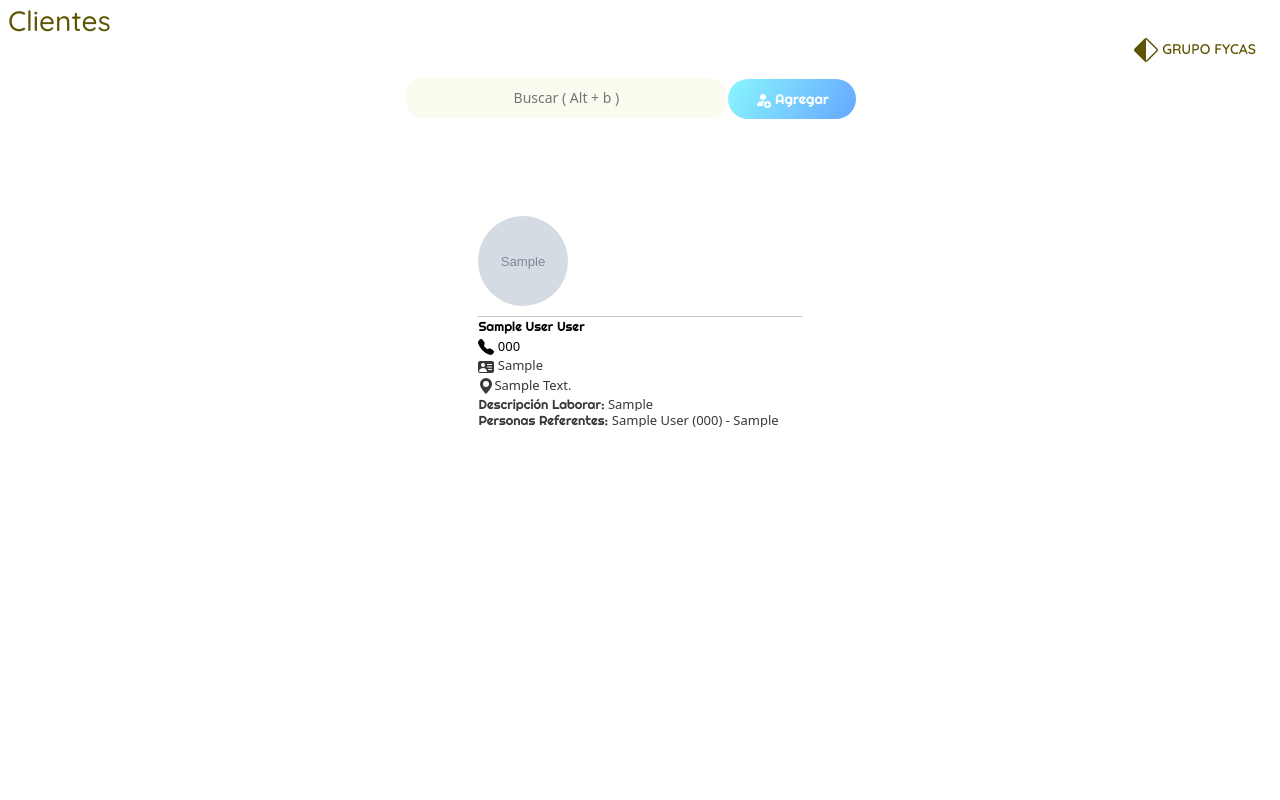
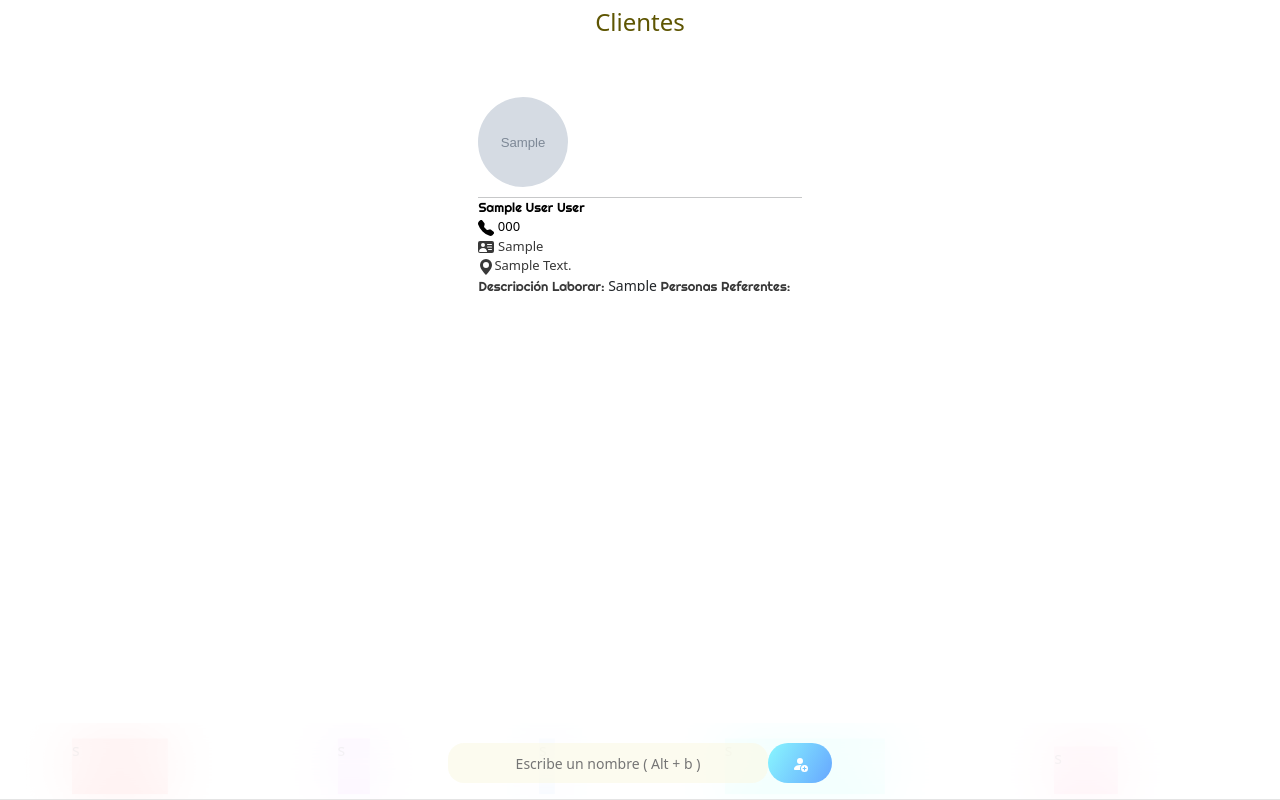
Before and after one commit to one-wandy/DevWandy, a Django app: page /list-customer in a window 1280 px wide. Run offline with Django 5.2, Linux system fonts and the light colour scheme; tables that the repository leaves empty hold one stand-in row (values such as "Sample post"); grey boxes marked "Sample" are stand-in pictures; some web fonts are replaced.

Commit message:
Mejoras de interfaz de busqueda

```diff
--- a/FyCas/Customer/templates/base/base.html
+++ b/FyCas/Customer/templates/base/base.html
@@ -371,6 +371,26 @@
       }
     }
 
+    @keyframes moveFreely {
+  0%, 100% {
+    transform: translate(0, 0);
+  }
+  25% {
+    transform: translate(10px, -10px);
+  }
+  50% {
+    transform: translate(300px, 10px);
+  }
+  75% {
+    transform: translate(-300px, 0px);
+  }
+}
+
+.span-animation {
+  animation: moveFreely 20s ease-in-out infinite;
+}
+
+
 
     /* Improving visualization in light mode */
   </style>
@@ -430,7 +450,7 @@
             </div>
           </div>
       {% block content %}
-            <main>
+            <main >
                   <div class="position-absolute d-none card  p-2 m-2 end-0 overflow-hidden top-0"
                         style="width: 20rem;  background-color: var(--bg-one);
                         border-radius: 1.5rem ;">
--- a/FyCas/Customer/templates/customer/list-customer.html
+++ b/FyCas/Customer/templates/customer/list-customer.html
@@ -97,62 +97,68 @@
   );
   animation: rotarColores 1s infinite linear;
 }
+</style>
 
 
+<section id="section"  class="section p-2  align-content-center  d-flex flex-wrap  justify-content-evenly  overflow-hidden overflow-scroll" >
+      <div class="d-flex p-2 pt-1  flex-wrap blur bg-white bg-opacity-75  justify-content-end position-fixed w-100 " style="z-index: 4; bottom: 0;
+       border: 1px rgb(228, 228, 228)  solid; border-top: 0; border-left: 0; border-right: 0;" >
 
-
-</style>
-
-<section id="section"  class="section p-2  d-flex flex-wrap  justify-content-evenly  overflow-hidden overflow-scroll" style="margin-top: 13rem">
-
-      <div class="d-flex p-2 pt-1  flex-wrap blur bg-white bg-opacity-75  justify-content-end position-fixed w-100 pe-4" style="z-index: 4; top: 0;  border-bottom-left-radius: 1.5rem;
-      border-bottom-right-radius: 1.5rem;" >
-
-            <div id="clientes" class=" w-100  align-content-center flex-wrap">
-                  <h3 class="p-0 m-0" style="font-family: Quicksand, sans-serif;">
-                        <i class="fi fi-brands-whatsapp"></i> Clientes
-                  </h3>
+            <div id="clientes" class=" d-none w-100  align-content-center flex-wrap">
+                  <span  style="
+                        font-family: Righteous, sans-serif;
+                        /* color: var(--color-one); */
+                        font-optical-sizing: auto;">
+                        <svg xmlns="http://www.w3.org/2000/svg" width="16" height="16" fill="currentColor" class="bi bi-people-fill" viewBox="0 0 16 16">
+                              <path d="M7 14s-1 0-1-1 1-4 5-4 5 3 5 4-1 1-1 1zm4-6a3 3 0 1 0 0-6 3 3 0 0 0 0 6m-5.784 6A2.24 2.24 0 0 1 5 13c0-1.355.68-2.75 1.936-3.72A6.3 6.3 0 0 0 5 9c-4 0-5 3-5 4s1 1 1 1zM4.5 8a2.5 2.5 0 1 0 0-5 2.5 2.5 0 0 0 0 5"/>
+                            </svg>
+                        Clientes
+                        </span>
                         <p class="text-black-50 d-none w-100  p-0 m-0 mb-1 " style="font-size: 12px; font-family: Quicksand, sans-serif;">
                               Permite encontrar fácilmente los datos de cualquier cliente.
                         </p>
-            </div>
-
-                  <div  class="d-flex  flex-wrap w-100 justify-content-end">
-                        <strong id="fycas" style="  font-family: Quicksand, sans-serif;
-                        color: var(--color-one);
-                        font-optical-sizing: auto;">                  <svg xmlns="http://www.w3.org/2000/svg" width="24" height="24" fill="currentColor" class="bi bi-diamond-half m-0 p-0" viewBox="0 0 16 16">
-                         <path d="M9.05.435c-.58-.58-1.52-.58-2.1 0L.436 6.95c-.58.58-.58 1.519 0 2.098l6.516 6.516c.58.58 1.519.58 2.098 0l6.516-6.516c.58-.58.58-1.519 0-2.098zM8 .989c.127 0 .253.049.35.145l6.516 6.516a.495.495 0 0 1 0 .7L8.35 14.866a.5.5 0 0 1-.35.145z"/>
-                         </svg>
-                        GRUPO FYCAS</strong>
             </div>
             <label for="searching-config" id="label-config"><svg xmlns="http://www.w3.org/2000/svg" width="26" height="26" fill="currentColor" class="bi text-black-50 d-none bi-search mt-4 me-2 pt-1  " viewBox="0 0 16 16">
             <path d="M11.742 10.344a6.5 6.5 0 1 0-1.397 1.398h-.001q.044.06.098.115l3.85 3.85a1 1 0 0 0 1.415-1.414l-3.85-3.85a1 1 0 0 0-.115-.1zM12 6.5a5.5 5.5 0 1 1-11 0 5.5 5.5 0 0 1 11 0"/>
       </svg></label>
       <div class="d-flex w-100 mt-3 justify-content-center align-content-center ">
 
-            <input type="text"  style="font-size: 14px; min-height: 2.5rem; max-height: 2.5rem; max-width: 20rem;" class="form-search text-center w-100   m-0 mb-2 "  id="searching-config" placeholder=" Buscar ( Alt + b ) ">
-            <a href="{% url "customer:add-customer" %}" class="d-flex align-content-center" >
-                  <button id="agregar" class="border-0 text-white " style="background-image: linear-gradient(120deg, #89f7fe 0%, #66a6ff 100%);
+            <input type="text"  style="font-size: 14px; width: auto; min-height: 2.5rem; max-height: 2.5rem; max-width: 10rem;" class="form-search text-center  m-0 mb-2 "  id="searching-config" placeholder=" Escribe un nombre ( Alt + b ) ">
+            <a href="{% url "customer:add-customer" %}" class="d-flex align-content-center " >
+                  <button id="agregar" class="border-0 text-white  m-0 p-0" style="background-image: linear-gradient(120deg, #89f7fe 0%, #66a6ff 100%);
                   max-height: 2.5rem !important;
-                  min-width: 8rem ;
-                  border-radius: 1.5rem;">                        <svg xmlns="http://www.w3.org/2000/svg" width="16" height="16" fill="currentColor" class="bi bi-person-fill-add" viewBox="0 0 16 16">
+                  min-width: 4rem ;
+                  border-radius: 1.5rem;">
+                           <svg xmlns="http://www.w3.org/2000/svg" width="16" height="16" fill="currentColor" class="bi bi-person-fill-add" viewBox="0 0 16 16">
                               <path d="M12.5 16a3.5 3.5 0 1 0 0-7 3.5 3.5 0 0 0 0 7m.5-5v1h1a.5.5 0 0 1 0 1h-1v1a.5.5 0 0 1-1 0v-1h-1a.5.5 0 0 1 0-1h1v-1a.5.5 0 0 1 1 0m-2-6a3 3 0 1 1-6 0 3 3 0 0 1 6 0"/>
                               <path d="M2 13c0 1 1 1 1 1h5.256A4.5 4.5 0 0 1 8 12.5a4.5 4.5 0 0 1 1.544-3.393Q8.844 9.002 8 9c-5 0-6 3-6 4"/>
-                            </svg> Agregar
+                            </svg>
                   </button>
             </a>
 
           </div>
       </div>
 
-    <div>
+      <div id="config-list" class=" h-100  position-absolute  d-flex flex-wrap "
+      style="justify-content: center;
+      /* Alinea horizontalmente al centro */
+      align-content: flex-end; bottom: 4rem;">
 
-      <div id="config-list" >
 </div>
+<div style="display: none;" class=" w-100 justify-content-center vh-100 align-content-center flex-wrap  " id="text-c">
+      <h5>
+            Ups! "<span id="user-no"></span>" no encontrado
+      </h5>
 
-      <ul id="list-customer" class="list-group m-0  list-group-flush ">
+</div>
+    <div id="for-c" style="display: flex;" class="w-100  h-auto  flex-wrap  justify-content-center">
+      <div class="d-flex justify-content-center mb-5 w-100">
+            <h4>
+                  Clientes
+            </h4>
+      </div>
             {% for c in customer %}
-                  <li class="list-group-item bg-white  bg-opacity-75 p-0  m-0 mb-5  h-auto" style=" border-radius:1.5rem;  max-width: 20.2rem;  ">
+                  <li  class="list-group-item bg-white m-1  bg-opacity-75 p-0  m-0 mb-5  h-auto" style=" border-radius:1.5rem;  max-width: 20.2rem;  ">
                         <div class="d-flex  " style="font-size: 14px !important;  ">
                               <div class="d-flex flex-wrap ">
                                     <div class="w-100">
@@ -174,11 +180,9 @@
                                           font-size: 13px;
                                           font-weight: 400; " >
                                           <!-- <a href="{% url "customer:update-customer" c.id %}" class="d-flex "> -->
-
-
-
                                                <strong class="d-none">Nombre:</strong>
-                                               <span class="text-black"> {{ c.name}}
+                                               <span class="text-black">
+                                                {{ c.name}}
                                                 {{c.last_name}}
                                                 <!-- </a> -->
                                                 </span>
@@ -186,22 +190,22 @@
                                          <span class="w-100 text-black" >
                                           <svg xmlns="http://www.w3.org/2000/svg" width="16" height="16" fill="currentColor" class="bi bi-telephone-fill "  viewBox="0 0 16 16">
                                                 <path fill-rule="evenodd" d="M1.885.511a1.745 1.745 0 0 1 2.61.163L6.29 2.98c.329.423.445.974.315 1.494l-.547 2.19a.68.68 0 0 0 .178.643l2.457 2.457a.68.68 0 0 0 .644.178l2.189-.547a1.75 1.75 0 0 1 1.494.315l2.306 1.794c.829.645.905 1.87.163 2.611l-1.034 1.034c-.74.74-1.846 1.065-2.877.702a18.6 18.6 0 0 1-7.01-4.42 18.6 18.6 0 0 1-4.42-7.009c-.362-1.03-.037-2.137.703-2.877z"/>
-                                              </svg>  {{c.number}}
+                                              </svg> {{c.number}}
                                          </span>
                                          <span class="w-100">
-                                                <strong><svg xmlns="http://www.w3.org/2000/svg" width="16" height="16" fill="currentColor" class="bi bi-person-vcard-fill" viewBox="0 0 16 16">
+                                                <strong>
+                                                      <svg xmlns="http://www.w3.org/2000/svg" width="16" height="16" fill="currentColor" class="bi bi-person-vcard-fill" viewBox="0 0 16 16">
                                                       <path d="M0 4a2 2 0 0 1 2-2h12a2 2 0 0 1 2 2v8a2 2 0 0 1-2 2H2a2 2 0 0 1-2-2zm9 1.5a.5.5 0 0 0 .5.5h4a.5.5 0 0 0 0-1h-4a.5.5 0 0 0-.5.5M9 8a.5.5 0 0 0 .5.5h4a.5.5 0 0 0 0-1h-4A.5.5 0 0 0 9 8m1 2.5a.5.5 0 0 0 .5.5h3a.5.5 0 0 0 0-1h-3a.5.5 0 0 0-.5.5m-1 2C9 10.567 7.21 9 5 9c-2.086 0-3.8 1.398-3.984 3.181A1 1 0 0 0 2 13h6.96q.04-.245.04-.5M7 6a2 2 0 1 0-4 0 2 2 0 0 0 4 0"/>
-                                                    </svg></strong> {{c.dni}}
+                                                    </svg>
+                                                </strong> {{c.dni}}
                                          </span>
                                          <span class="w-100 address overflow-hidden d-flex" style="height: 1.2rem ">
                                           <strong class="">                                          <svg xmlns="http://www.w3.org/2000/svg" width="16" height="16" fill="currentColor" class="bi bi-geo-alt-fill" viewBox="0 0 16 16">
                                                 <path d="M8 16s6-5.686 6-10A6 6 0 0 0 2 6c0 4.314 6 10 6 10m0-7a3 3 0 1 1 0-6 3 3 0 0 1 0 6"/>
-                                              </svg> <span class=" "></span></strong> <a class="" style=" text-transform: capitalize;"
-
-                                              >
+                                              </svg> <span class=" "></span></strong> <a class="" style=" text-transform: capitalize;" >
                                            {{c.address}}</a>
                                           </span>
-                                          <span class="w-100 info-laboral overflow-hidden" style="height: 1rem;">
+                                          <szzzzzzpan class="w-100 info-laboral overflow-hidden" style="height: 1rem;">
                                                 <strong>Descripción Laborar:</strong> {{c.work_information}}
                                          </span>
                                           <span class="w-100 referencias overflow-hidden" style="height: 1rem;" >
@@ -229,19 +233,23 @@
                                                           </svg> Editar
                                                 </button>
                                           </a>
-
-
                                     </div>
-                              </div>
-                       </div>
-                        <div class="d-flex justify-content-end">
-
                               </div>
                        </div>
                   </li>
             {% endfor %}
-          </ul>
+      </div>
 </section>
+
+<div class="w-100  position-fixed bottom-0 justify-content-center d-flex align-content-center justify-content-between" style="min-height: 2rem;">
+      <span class="span-animation" style="min-width: 6rem; min-height:3rem; background-color: rgba(255, 133, 133, 0.473);">s</span>
+      <span class="span-animation" style="min-width: 2rem; min-height:3rem; background-color: rgba(222, 137, 255, 0.438);">s</span>
+      <span class="span-animation" style="min-width: 1rem; min-height:3rem; background-color: rgba(128, 179, 255, 0.404);">s</span>
+      <span class="span-animation" style="min-width: 10rem; min-height:3rem; background-color: rgba(128, 255, 244, 0.445);">s</span>
+      <span class="span-animation mt-2" style="min-width: 4rem; min-height:3rem; background-color: rgba(255, 128, 177, 0.404);">s</span>
+      <span class="span-animation mb-2" style="min-width: 4rem; min-height:3rem; background-color: rgba(153, 255, 128, 0.349);">s</span>
+</div>
+
 <script>
       let searching_config = document.getElementById('searching-config');
       let config_list = document.getElementById('config-list')
@@ -254,19 +262,17 @@
       });
 
 searching_config.addEventListener('focus', function() {
+      searching_config.style.width = '100%'
+      document.getElementById('for-c').style.display = 'none'
+      document.getElementById('agregar').style.display = 'none'
       document.getElementById('clientes').style.display = 'none';
-  document.getElementById('section').style.marginTop = '4.5rem'
-  document.getElementById('agregar').style.display = 'none'
-  document.getElementById('fycas').style.display = 'none'
-  searching_config.style.width = '100%'
+
 });
 
 searching_config.addEventListener('blur', function() {
-document.getElementById('section').style.marginTop = '15rem'
+      searching_config.style.width = '14rem'
+      document.getElementById('for-c').style.display = 'flex'
       document.getElementById('agregar').style.display = 'block'
-document.getElementById('fycas').style.display = 'block'
-searching_config.style.width = '14rem'
-
       document.getElementById('clientes').style.display = 'flex';
 });
 
@@ -286,6 +292,16 @@
                         return config.name.toLowerCase().includes(input_value.toLowerCase());
                     });
                     config_list.innerHTML = ''
+
+                    if(filtered_data == ''){
+                        document.getElementById("text-c").style.display = 'flex'
+                        document.getElementById('user-no').innerHTML = searching_config.value
+                    }
+                    else{
+                        document.getElementById("text-c").style.display = 'none'
+
+                    }
+
                     for (const c  of filtered_data) {
                         const div = document.createElement('div');
                         div.classList.add("contdiv", )
@@ -360,12 +376,14 @@
                     if (searching_config.value.trim() === "") {
                         config_list.innerHTML = ''
                         config_list.style.display = 'none'
-                        document.getElementById("list-customer").style.display = "block"
+
+                        // document.getElementById("list-customer").style.display = "block"
 
                   }
                   else {
                         config_list.style.display = 'block'
-                        document.getElementById("list-customer").style.display = "none"
+
+                        // document.getElementById("list-customer").style.display = "none"
 
                     }
                     });
```
Lines whose indentation alone changed are shown as unchanged.
